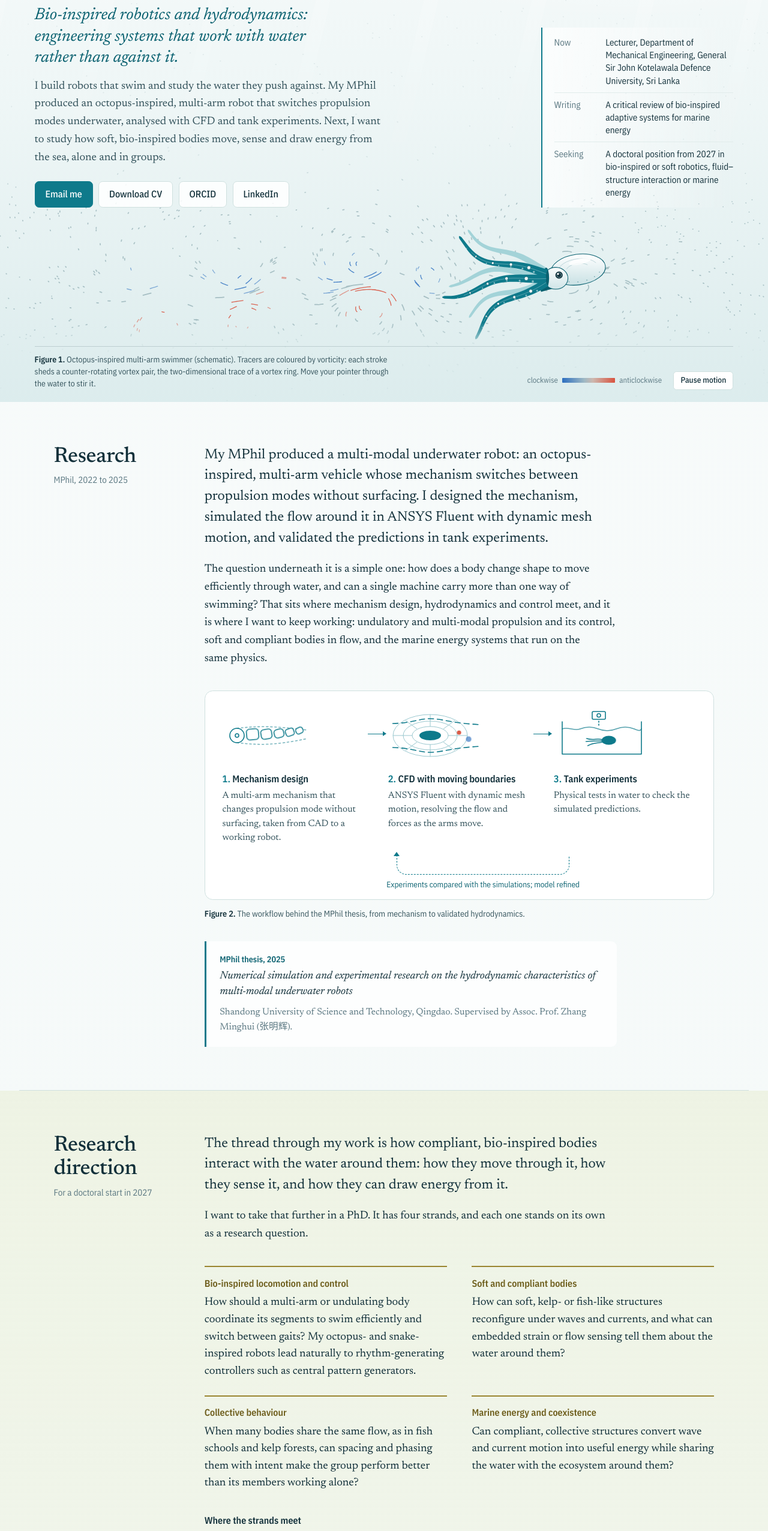
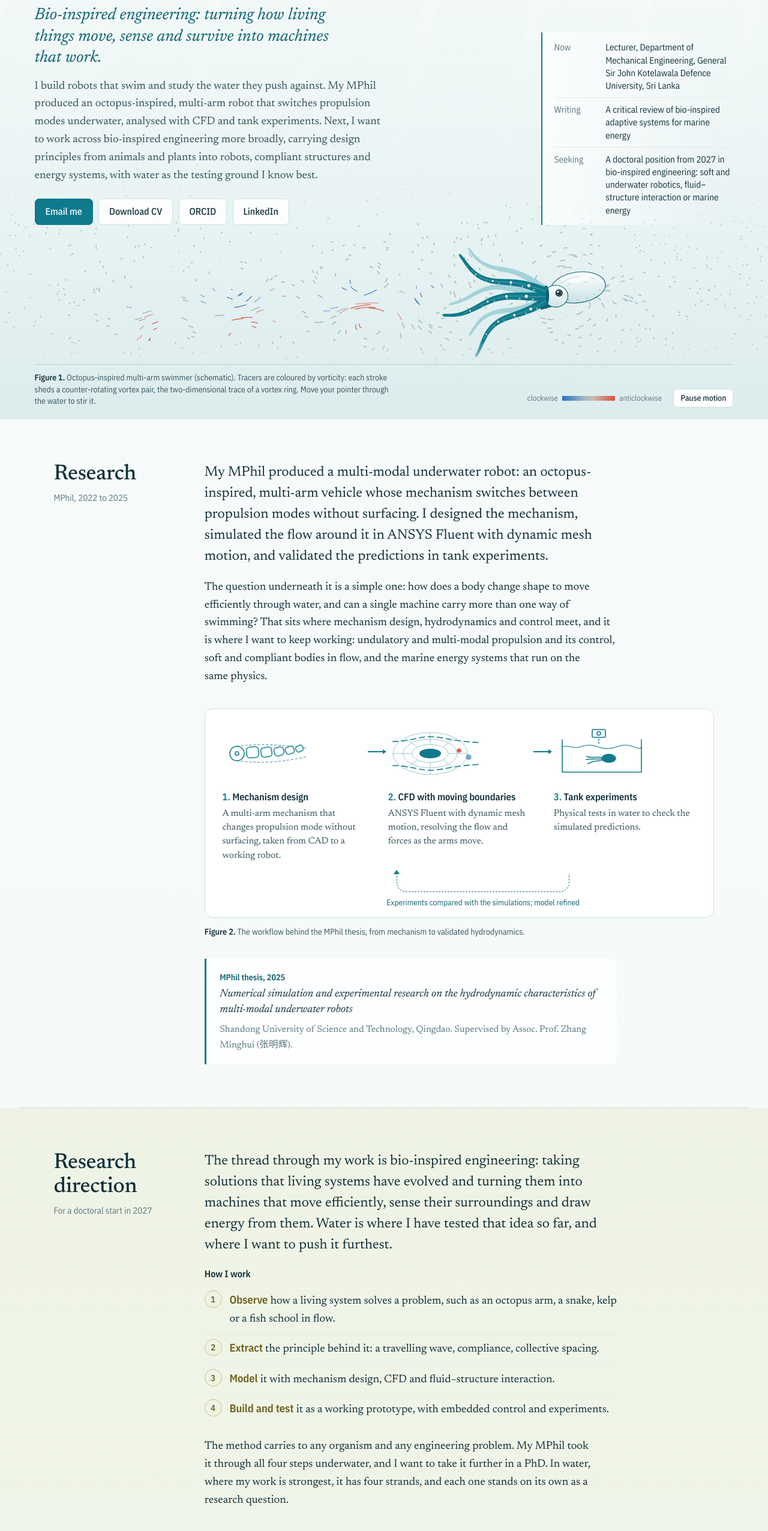
Before and after one commit to 1996rajitha/1996rajitha.github.io, a plain HTML site: page index.html in a window 1280 px wide. Shown: the part 240-2792 px from the top of the page at 60% size. Drawn offline with nearby package versions, Linux system fonts and the light colour scheme; animation ran at ten frames a second.

Commit message:
Update index.html

```diff
--- a/index.html
+++ b/index.html
@@ -3,12 +3,12 @@
 <head>
 <meta charset="utf-8">
 <meta name="viewport" content="width=device-width, initial-scale=1">
-<title>Rajitha Herath: bio-inspired robotics, soft bodies in flow and marine energy</title>
-<meta name="description" content="Rajitha Herath (H.M.R.L.B Herath), lecturer in mechanical engineering at General Sir John Kotelawala Defence University. MPhil research on an octopus-inspired, multi-modal underwater robot using CFD and tank experiments; seeking a PhD from 2027 in bio-inspired or soft robotics, fluid–structure interaction or marine energy.">
+<title>Rajitha Herath: bio-inspired engineering, robotics and marine energy</title>
+<meta name="description" content="Rajitha Herath (H.M.R.L.B Herath), lecturer in mechanical engineering at General Sir John Kotelawala Defence University. MPhil research on an octopus-inspired, multi-modal underwater robot using CFD and tank experiments; seeking a PhD from 2027 in bio-inspired engineering, including soft and underwater robotics, fluid–structure interaction and marine energy.">
 <meta name="author" content="H.M.R.L.B Herath">
 <meta property="og:type" content="profile">
-<meta property="og:title" content="Rajitha Herath: bio-inspired robotics, soft bodies in flow and marine energy">
-<meta property="og:description" content="Octopus- and snake-inspired underwater robots studied with CFD and tank experiments, and a doctoral plan on how compliant, bio-inspired bodies move, sense and harvest energy in water.">
+<meta property="og:title" content="Rajitha Herath: bio-inspired engineering, robotics and marine energy">
+<meta property="og:description" content="Octopus- and snake-inspired underwater robots studied with CFD and tank experiments, and a doctoral plan in bio-inspired engineering: turning what living systems do well into machines that move, sense and harvest energy.">
 <meta name="theme-color" content="#F4F9F8">
 <!-- GitHub links fill in automatically on GitHub Pages. With a custom domain, set content to "username/repository". -->
 <meta name="github-repo" content="">
@@ -212,6 +212,12 @@ main>.sec:first-child{border-top:0}
 .rq dt{font-family:var(--sans);font-size:1rem;font-weight:600;color:var(--kelp)}
 .rq dd{margin:.3rem 0 0;line-height:1.55}
 .after{margin-top:2.2rem}
+.method{list-style:none;margin:.4rem 0 1.4rem;padding:0;counter-reset:m}
+.method li{position:relative;counter-increment:m;padding:.55rem 0 .55rem 2.6rem;border-top:1px solid var(--rule-soft)}
+.method li:first-child{border-top:0}
+.method li::before{content:counter(m);position:absolute;left:0;top:.5rem;display:grid;place-items:center;width:1.8rem;height:1.8rem;border-radius:50%;
+  background:var(--kelp-wash);border:1.5px solid var(--kelp-l);color:var(--kelp);font-family:var(--sans);font-size:.9rem;font-weight:600}
+.method b{color:var(--kelp);font-family:var(--sans);font-weight:600}
 @media (max-width:700px){.rq{grid-template-columns:1fr}}
 
 /* Publications */
@@ -466,8 +472,8 @@ footer{margin-top:1.5rem}
     <div class="hero__id">
       <h1 class="name">Rajitha Herath</h1>
       <p class="alias">H.M.R.L.B Herath, publishing as Herath Rajitha Lakmal Bandara</p>
-      <p class="role">Bio-inspired robotics and hydrodynamics: engineering systems that work with water rather than against it.</p>
-      <p class="pitch">I build robots that swim and study the water they push against. My MPhil produced an octopus-inspired, multi-arm robot that switches propulsion modes underwater, analysed with CFD and tank experiments. Next, I want to study how soft, bio-inspired bodies move, sense and draw energy from the sea, alone and in groups.</p>
+      <p class="role">Bio-inspired engineering: turning how living things move, sense and survive into machines that work.</p>
+      <p class="pitch">I build robots that swim and study the water they push against. My MPhil produced an octopus-inspired, multi-arm robot that switches propulsion modes underwater, analysed with CFD and tank experiments. Next, I want to work across bio-inspired engineering more broadly, carrying design principles from animals and plants into robots, compliant structures and energy systems, with water as the testing ground I know best.</p>
       <ul class="reach">
         <li><a class="btn btn--primary" href="mailto:herathrajitha@gmail.com">Email me</a></li>
         <li><a class="btn" href="cv.pdf">Download CV</a></li>
@@ -479,7 +485,7 @@ footer{margin-top:1.5rem}
     <dl class="now">
       <div><dt>Now</dt><dd>Lecturer, Department of Mechanical Engineering, General Sir John Kotelawala Defence University, Sri Lanka</dd></div>
       <div><dt>Writing</dt><dd>A critical review of bio-inspired adaptive systems for marine energy</dd></div>
-      <div><dt>Seeking</dt><dd>A doctoral position from 2027 in bio-inspired or soft robotics, fluid–structure interaction or marine energy</dd></div>
+      <div><dt>Seeking</dt><dd>A doctoral position from 2027 in bio-inspired engineering: soft and underwater robotics, fluid–structure interaction or marine energy</dd></div>
     </dl>
   </div>
   <figure class="hero__fig">
@@ -584,14 +590,21 @@ footer{margin-top:1.5rem}
     </header>
     <div class="sec__body">
       <div class="prose">
-        <p class="lede">The thread through my work is how compliant, bio-inspired bodies interact with the water around them: how they move through it, how they sense it, and how they can draw energy from it.</p>
-        <p>I want to take that further in a PhD. It has four strands, and each one stands on its own as a research question.</p>
+        <p class="lede">The thread through my work is bio-inspired engineering: taking solutions that living systems have evolved and turning them into machines that move efficiently, sense their surroundings and draw energy from them. Water is where I have tested that idea so far, and where I want to push it furthest.</p>
+        <p class="subhead">How I work</p>
+        <ol class="method">
+          <li><b>Observe</b> how a living system solves a problem, such as an octopus arm, a snake, kelp or a fish school in flow.</li>
+          <li><b>Extract</b> the principle behind it: a travelling wave, compliance, collective spacing.</li>
+          <li><b>Model</b> it with mechanism design, CFD and fluid–structure interaction.</li>
+          <li><b>Build and test</b> it as a working prototype, with embedded control and experiments.</li>
+        </ol>
+        <p>The method carries to any organism and any engineering problem. My MPhil took it through all four steps underwater, and I want to take it further in a PhD. In water, where my work is strongest, it has four strands, and each one stands on its own as a research question.</p>
       </div>
 
       <dl class="rq">
         <div><dt>Bio-inspired locomotion and control</dt><dd>How should a multi-arm or undulating body coordinate its segments to swim efficiently and switch between gaits? My octopus- and snake-inspired robots lead naturally to rhythm-generating controllers such as central pattern generators.</dd></div>
-        <div><dt>Soft and compliant bodies</dt><dd>How can soft, kelp- or fish-like structures reconfigure under waves and currents, and what can embedded strain or flow sensing tell them about the water around them?</dd></div>
-        <div><dt>Collective behaviour</dt><dd>When many bodies share the same flow, as in fish schools and kelp forests, can spacing and phasing them with intent make the group perform better than its members working alone?</dd></div>
+        <div><dt>Soft and compliant bodies</dt><dd>How can soft structures modelled on kelp, fish, tendons and muscle reconfigure under changing loads, and what can embedded strain or flow sensing tell them about their surroundings?</dd></div>
+        <div><dt>Collective behaviour</dt><dd>When many bodies share the same flow, as in fish schools, bird flocks and kelp forests, can spacing and phasing them with intent make the group perform better than its members working alone?</dd></div>
         <div><dt>Marine energy and coexistence</dt><dd>Can compliant, collective structures convert wave and current motion into useful energy while sharing the water with the ecosystem around them?</dd></div>
       </dl>
 
@@ -1044,7 +1057,7 @@ footer{margin-top:1.5rem}
       <div class="meet">
         <img class="portrait" src="me.jpg" alt="Rajitha Herath" loading="lazy" onerror="this.parentNode.classList.add('no-photo');this.remove()">
         <div>
-          <p class="lede">I am open to doctoral research and collaboration in bio-inspired and soft robotics, underwater robotics, fluid–structure interaction and marine energy systems, for a start in 2027. Write to me and I will reply.</p>
+          <p class="lede">I am open to doctoral research and collaboration in bio-inspired engineering, including soft and underwater robotics, fluid–structure interaction and marine energy systems, for a start in 2027. Write to me and I will reply.</p>
           <ul class="contact-links">
             <li><a class="btn btn--primary" href="mailto:herathrajitha@gmail.com">herathrajitha@gmail.com</a></li>
             <li><a class="btn" href="cv.pdf">Download the full CV</a></li>
```
